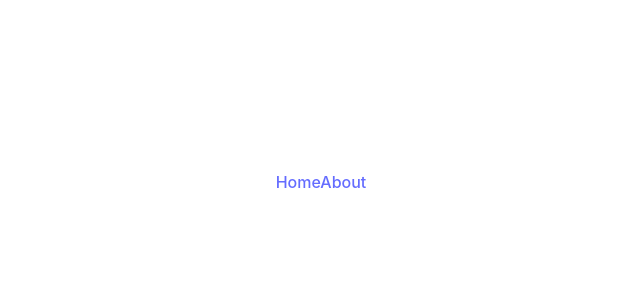
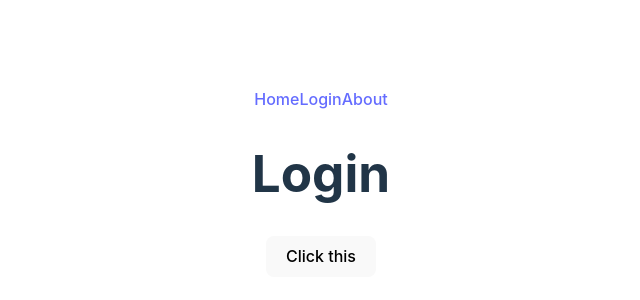
Before and after one commit to AndreaGonzato/express-web-app, a Vue app in the folder frontend/: page /login in a window 1280 px wide. Before the commit this address had no page. Shown: the part 218-518 px from the top of the page, without its empty margins (319-959 px from the left). Built offline with nearby package versions, Linux system fonts and the light colour scheme.

Commit message:
backend: route set Header Access-Control-Allow-Origin to *

```diff
--- a/frontend/index.html
+++ b/frontend/index.html
@@ -4,7 +4,7 @@
     <meta charset="UTF-8" />
     <link rel="icon" type="image/svg+xml" href="/vite.svg" />
     <meta name="viewport" content="width=device-width, initial-scale=1.0" />
-    <title>Vite + Vue</title>
+    <title>Express</title>
   </head>
   <body>
     <div id="app"></div>
--- a/frontend/src/App.vue
+++ b/frontend/src/App.vue
@@ -1,34 +1,12 @@
-<script>
-import HelloWorld from './components/HelloWorld.vue'
-</script>
+<template>
+  <div id="nav">
+    <router-link to="/">Home</router-link>
+    <router-link to="/login">Login</router-link>
+    <router-link to="/about">About</router-link>
+  </div>
 
-<template>
-  <!--
-  <div>
-    <a href="https://vitejs.dev" target="_blank">
-      <img src="/vite.svg" class="logo" alt="Vite logo" />
-    </a>
-    <a href="https://vuejs.org/" target="_blank">
-      <img src="./assets/vue.svg" class="logo vue" alt="Vue logo" />
-    </a>
+  <div class="container">
+    <routerView></routerView>
   </div>
-  -->
-  <router-link to="/">Home</router-link>
-  <router-link to="/about">About</router-link>
 
-  <routerView></routerView>
 </template>
-
-<style scoped>
-.logo {
-  height: 6em;
-  padding: 1.5em;
-  will-change: filter;
-}
-.logo:hover {
-  filter: drop-shadow(0 0 2em #646cffaa);
-}
-.logo.vue:hover {
-  filter: drop-shadow(0 0 2em #42b883aa);
-}
-</style>
--- a/frontend/src/router/index.js
+++ b/frontend/src/router/index.js
@@ -3,9 +3,11 @@ import { createRouter, createWebHistory } from 'vue-router'
 
 import Home from '@/views/Home.vue'
 import About from '@/views/About.vue'
+import Login from '@/views/Login.vue'
 
 const routes = [
     {path : "/" , name: 'Home', component: Home},
+    {path : "/login" , name: 'Login', component: Login},
     {path : "/about" , name: 'About', component: About}
 ];
 
--- /dev/null
+++ b/frontend/src/views/Login.vue
@@ -0,0 +1,31 @@
+<template>
+    <div class="login">
+        <h1>Login</h1>
+        <button @click="myFunction">Click this</button>
+    </div>
+</template>
+
+<script>
+
+export default {
+  methods: {
+    async myFunction() {
+        console.log("hi there");
+        /*
+
+        const response = await fetch('http://localhost:3000/api/test')
+        const data = await response.json()
+        console.log(data);
+        */
+
+
+        const result = await fetch("http://localhost:3000/api/social/followers/5")
+            .then((response) => response.json())
+            .then((json) => console.log(json));
+
+
+    }
+  }
+}
+
+</script>
```
Also changed, not shown: 1 other file (tests, documents, lock files or other folders).
